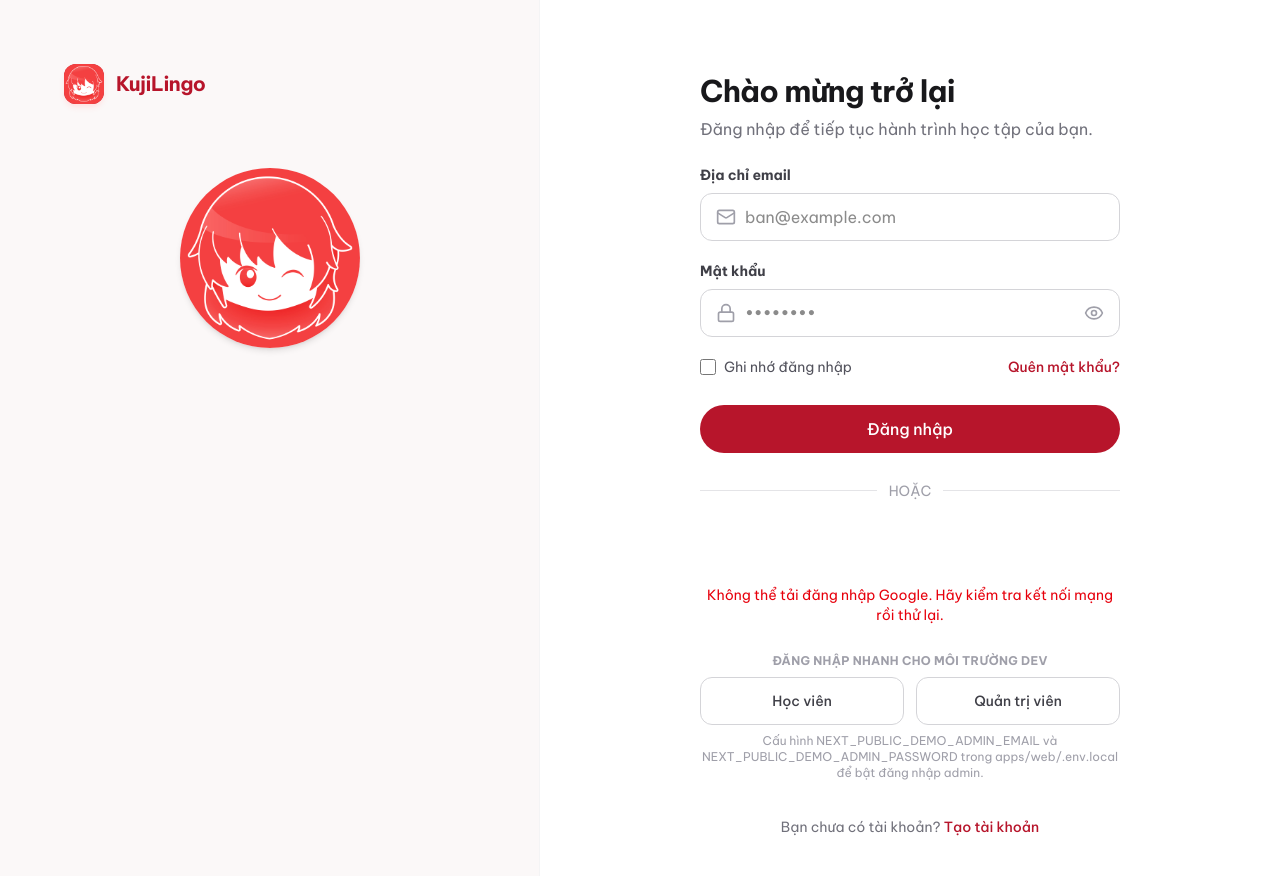
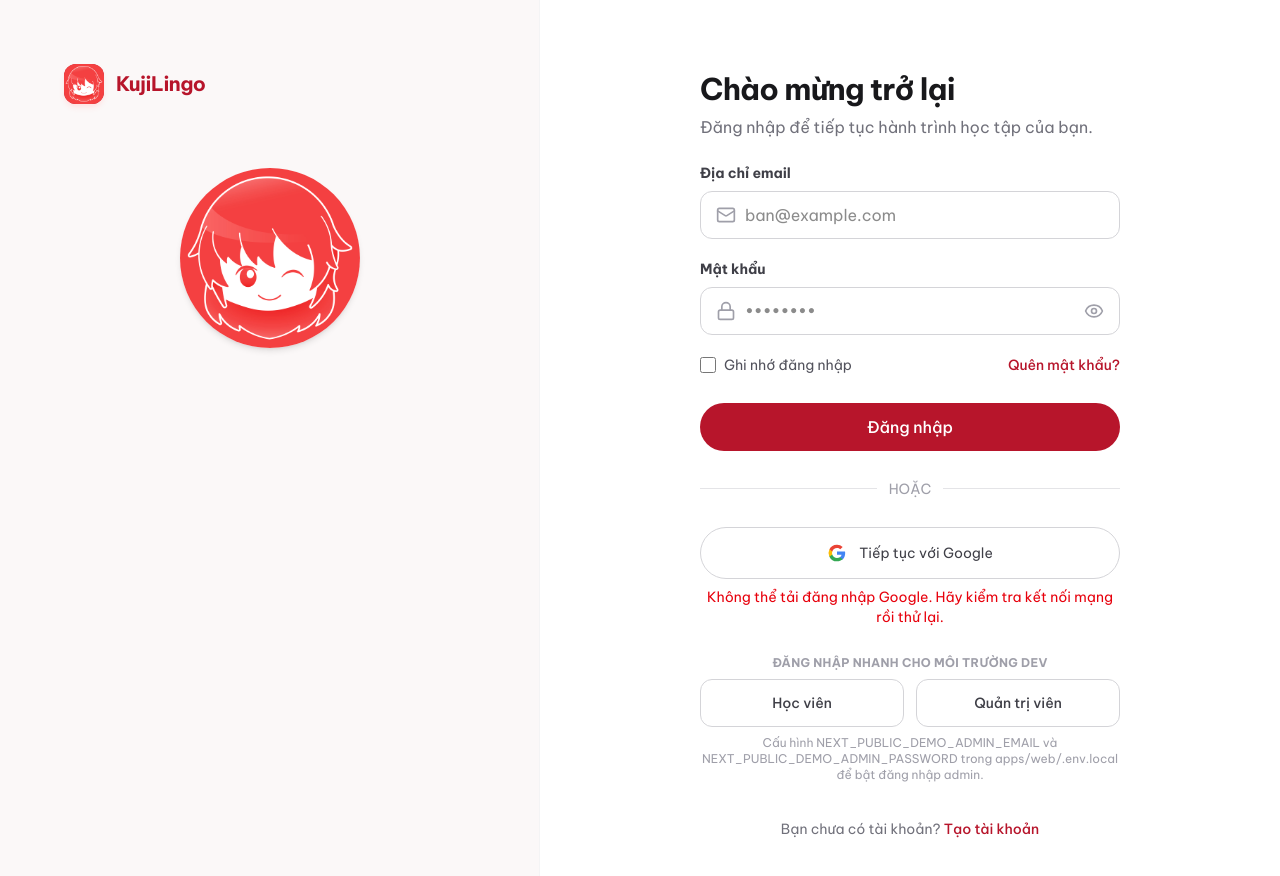
Before and after one commit to LeDuyCoder/KujiLingo_FE, a Next.js app in the folder apps/web/: page /login in a window 1280 px wide. Shown: the top 876 px of the page. Built offline with nearby package versions, Linux system fonts and the light colour scheme; no server answers.

Commit message:
feat(google-signin): enhance GoogleSignInButton with account selection and error handling

```diff
--- a/apps/web/src/features/authentication/components/GoogleSignInButton.tsx
+++ b/apps/web/src/features/authentication/components/GoogleSignInButton.tsx
@@ -2,6 +2,7 @@
 
 import { useCallback, useEffect, useRef, useState } from "react";
 import Image from "next/image";
+import { ChevronDown } from "lucide-react";
 import { useRouter } from "next/navigation";
 import { useAuthStore } from "../stores/auth.store";
 import { useLanguage } from "@/shared/i18n/language";
@@ -14,23 +15,15 @@ type GoogleIdentityServices = {
       initialize: (options: {
         client_id: string;
         callback: (response: GoogleCredentialResponse) => void;
-        use_fedcm_for_button: boolean;
       }) => void;
-      renderButton: (
-        parent: HTMLElement,
-        options: {
-          type: "standard";
-          theme: "outline";
-          size: "large";
-          text: "continue_with";
-          shape: "pill";
-          width: number;
-          logo_alignment: "left";
-          locale: "vi" | "en";
-        },
-      ) => void;
+      prompt: (momentListener?: (notification: GooglePromptNotification) => void) => void;
     };
   };
+};
+
+type GooglePromptNotification = {
+  isNotDisplayed: () => boolean;
+  isSkippedMoment: () => boolean;
 };
 
 declare global {
@@ -59,8 +52,8 @@ export function GoogleSignInButton({ mode = "login", disabled = false }: GoogleS
   const router = useRouter();
   const { language, t } = useLanguage();
   const completeGoogleLogin = useAuthStore((state) => state.completeGoogleLogin);
-  const buttonHostRef = useRef<HTMLDivElement>(null);
   const credentialCallbackRef = useRef<(response: GoogleCredentialResponse) => void>(() => undefined);
+  const googleReadyRef = useRef(false);
   const [isLoading, setIsLoading] = useState(false);
   const [error, setError] = useState<string | null>(null);
   const [recentAccount, setRecentAccount] = useState<RecentGoogleAccount | null>(null);
@@ -161,43 +154,28 @@ export function GoogleSignInButton({ mode = "login", disabled = false }: GoogleS
   }, []);
 
   useEffect(() => {
-    const host = buttonHostRef.current;
-    if (!host) return;
-
     if (!GOOGLE_CLIENT_ID) {
       return;
     }
 
-    const initializeButton = () => {
+    const initializeGoogle = () => {
       const google = window.google;
-      const element = buttonHostRef.current;
-      if (!google || !element) return;
+      if (!google || googleReadyRef.current) return;
 
       google.accounts.id.initialize({
         client_id: GOOGLE_CLIENT_ID,
         callback: (response) => credentialCallbackRef.current(response),
-        use_fedcm_for_button: true,
       });
-      element.replaceChildren();
-      google.accounts.id.renderButton(element, {
-        type: "standard",
-        theme: "outline",
-        size: "large",
-        text: "continue_with",
-        shape: "pill",
-        width: Math.min(400, Math.max(200, Math.floor(element.getBoundingClientRect().width))),
-        logo_alignment: "left",
-        locale: language === "vi" ? "vi" : "en",
-      });
+      googleReadyRef.current = true;
     };
 
     if (window.google?.accounts.id) {
-      initializeButton();
+      initializeGoogle();
       return;
     }
 
     let script = document.getElementById(GOOGLE_SCRIPT_ID) as HTMLScriptElement | null;
-    const handleLoad = () => initializeButton();
+    const handleLoad = () => initializeGoogle();
     const handleError = () => setError(t("google.loadError"));
 
     if (script) {
@@ -221,40 +199,64 @@ export function GoogleSignInButton({ mode = "login", disabled = false }: GoogleS
     };
   }, [language, t]);
 
+  const startGoogleSignIn = () => {
+    setError(null);
+    const google = window.google;
+    if (!googleReadyRef.current || !google?.accounts.id) {
+      setError(t("google.loadError"));
+      return;
+    }
+
+    google.accounts.id.prompt((notification) => {
+      if (notification.isNotDisplayed() || notification.isSkippedMoment()) {
+        setError(t("google.promptUnavailable"));
+      }
+    });
+  };
+
+  const googleMark = (
+    <svg aria-hidden="true" viewBox="0 0 48 48" className="h-5 w-5 shrink-0">
+      <path fill="#4285F4" d="M43.6 24.5c0-1.4-.1-2.8-.4-4.1H24v7.8h11a9.4 9.4 0 0 1-4.1 6.2v5.1h6.6c3.9-3.6 6.1-8.9 6.1-15Z" />
+      <path fill="#34A853" d="M24 44c5.5 0 10.1-1.8 13.5-4.9l-6.6-5.1c-1.8 1.2-4 1.9-6.9 1.9-5.3 0-9.8-3.6-11.4-8.4H5.8v5.3A20 20 0 0 0 24 44Z" />
+      <path fill="#FBBC05" d="M12.6 27.5a12 12 0 0 1 0-7.1v-5.3H5.8a20 20 0 0 0 0 17.7l6.8-5.3Z" />
+      <path fill="#EA4335" d="M24 12c3 0 5.7 1 7.8 3.1l5.8-5.8A19.4 19.4 0 0 0 24 4 20 20 0 0 0 5.8 15.1l6.8 5.3C14.2 15.6 18.7 12 24 12Z" />
+    </svg>
+  );
+
   return (
     <div className="w-full">
-      <div
-        ref={buttonHostRef}
+      <button
+        type="button"
+        onClick={startGoogleSignIn}
+        disabled={disabled || isLoading || !GOOGLE_CLIENT_ID}
         aria-label={t("google.buttonLabel")}
-        aria-disabled={disabled || isLoading}
-        className={`flex min-h-12 w-full items-center justify-center overflow-hidden ${disabled || isLoading ? "pointer-events-none opacity-60" : ""}`}
-      />
+        className="relative flex min-h-[52px] w-full items-center justify-center rounded-full border border-zinc-300 bg-white px-12 text-sm text-zinc-700 transition hover:bg-zinc-50 focus-visible:outline-none focus-visible:ring-4 focus-visible:ring-blue-100 disabled:cursor-not-allowed disabled:opacity-60"
+      >
+        {recentAccount ? (
+          <span className="flex min-w-0 items-center justify-center gap-2.5 text-center">
+            {recentAccount.avatarUrl ? (
+              <Image src={recentAccount.avatarUrl} alt="" width={32} height={32} unoptimized referrerPolicy="no-referrer" className="h-8 w-8 shrink-0 rounded-full object-cover" />
+            ) : (
+              <span className="flex h-8 w-8 shrink-0 items-center justify-center rounded-full bg-zinc-100 text-xs font-semibold text-zinc-600">
+                {(recentAccount.displayName || recentAccount.email).charAt(0).toUpperCase()}
+              </span>
+            )}
+            <span className="min-w-0 leading-tight">
+              <span className="block truncate font-medium">{t("google.continueAs")} {recentAccount.displayName || recentAccount.email}</span>
+              {recentAccount.displayName && <span className="block truncate text-zinc-500">{recentAccount.email}</span>}
+            </span>
+            <ChevronDown aria-hidden="true" size={16} className="shrink-0 text-zinc-500" />
+          </span>
+        ) : (
+          <span className="flex items-center justify-center gap-3">
+            {googleMark}
+            <span>{t("google.buttonLabel")}</span>
+          </span>
+        )}
+        {recentAccount && <span className="absolute right-4">{googleMark}</span>}
+      </button>
       {isLoading && <p className="mt-2 text-center text-sm text-zinc-500">{t("google.connecting")}</p>}
       {displayedError && <p role="alert" className="mt-2 text-center text-sm text-red-600">{displayedError}</p>}
-      {recentAccount && (
-        <div className="mt-3 flex items-center gap-3 rounded-xl border border-zinc-200 bg-white px-3 py-2.5">
-          {recentAccount.avatarUrl ? (
-            <Image
-              src={recentAccount.avatarUrl}
-              alt=""
-              width={40}
-              height={40}
-              unoptimized
-              referrerPolicy="no-referrer"
-              className="h-10 w-10 shrink-0 rounded-full object-cover"
-            />
-          ) : (
-            <div className="flex h-10 w-10 shrink-0 items-center justify-center rounded-full bg-zinc-100 text-sm font-semibold text-zinc-600">
-              {(recentAccount.displayName || recentAccount.email).charAt(0).toUpperCase()}
-            </div>
-          )}
-          <div className="min-w-0 text-left">
-            <p className="text-xs text-zinc-500">{t("google.recentAccount")}</p>
-            {recentAccount.displayName && <p className="truncate text-sm font-medium text-zinc-800">{recentAccount.displayName}</p>}
-            <p className="truncate text-sm text-zinc-600">{recentAccount.email}</p>
-          </div>
-        </div>
-      )}
     </div>
   );
 }
--- a/apps/web/src/shared/i18n/language.ts
+++ b/apps/web/src/shared/i18n/language.ts
@@ -309,6 +309,8 @@ const messages = {
     "google.loadError": "Không thể tải đăng nhập Google. Hãy kiểm tra kết nối mạng rồi thử lại.",
     "google.recentAccount": "Tài khoản Google gần đây",
     "google.buttonLabel": "Tiếp tục với Google",
+    "google.continueAs": "Tiếp tục bằng tên",
+    "google.promptUnavailable": "Google chưa thể mở lựa chọn tài khoản. Hãy thử lại.",
     "admin.overview.chartLegend": "Chú giải biểu đồ",
     "admin.overview.successfulRequests": "Request thành công",
     "admin.overview.clientErrors": "Lỗi phía người dùng",
@@ -1826,6 +1828,8 @@ const messages = {
     "google.loadError": "Could not load Google sign-in. Check your connection and try again.",
     "google.recentAccount": "Recent Google account",
     "google.buttonLabel": "Continue with Google",
+    "google.continueAs": "Continue as",
+    "google.promptUnavailable": "Google could not open the account picker. Please try again.",
     "admin.overview.chartLegend": "Chart legend",
     "admin.overview.successfulRequests": "Successful requests",
     "admin.overview.clientErrors": "Client errors",
```
